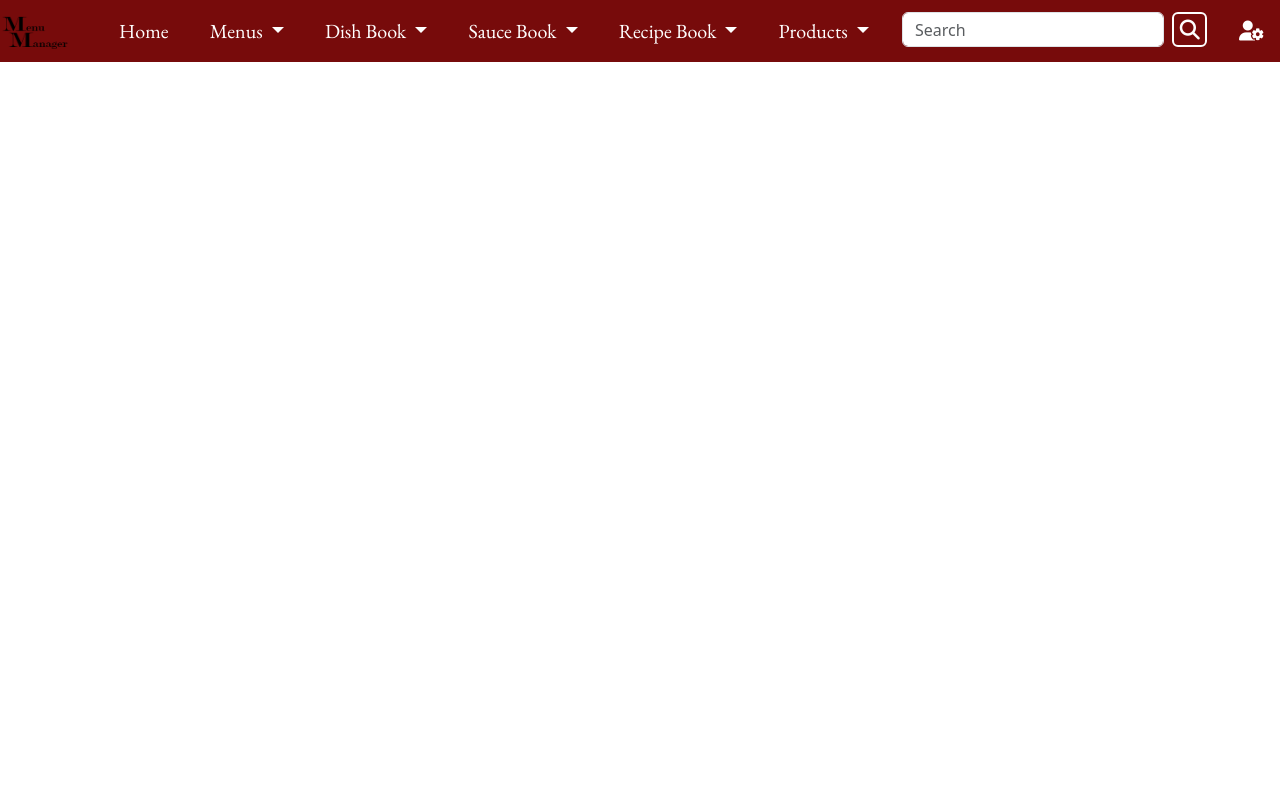
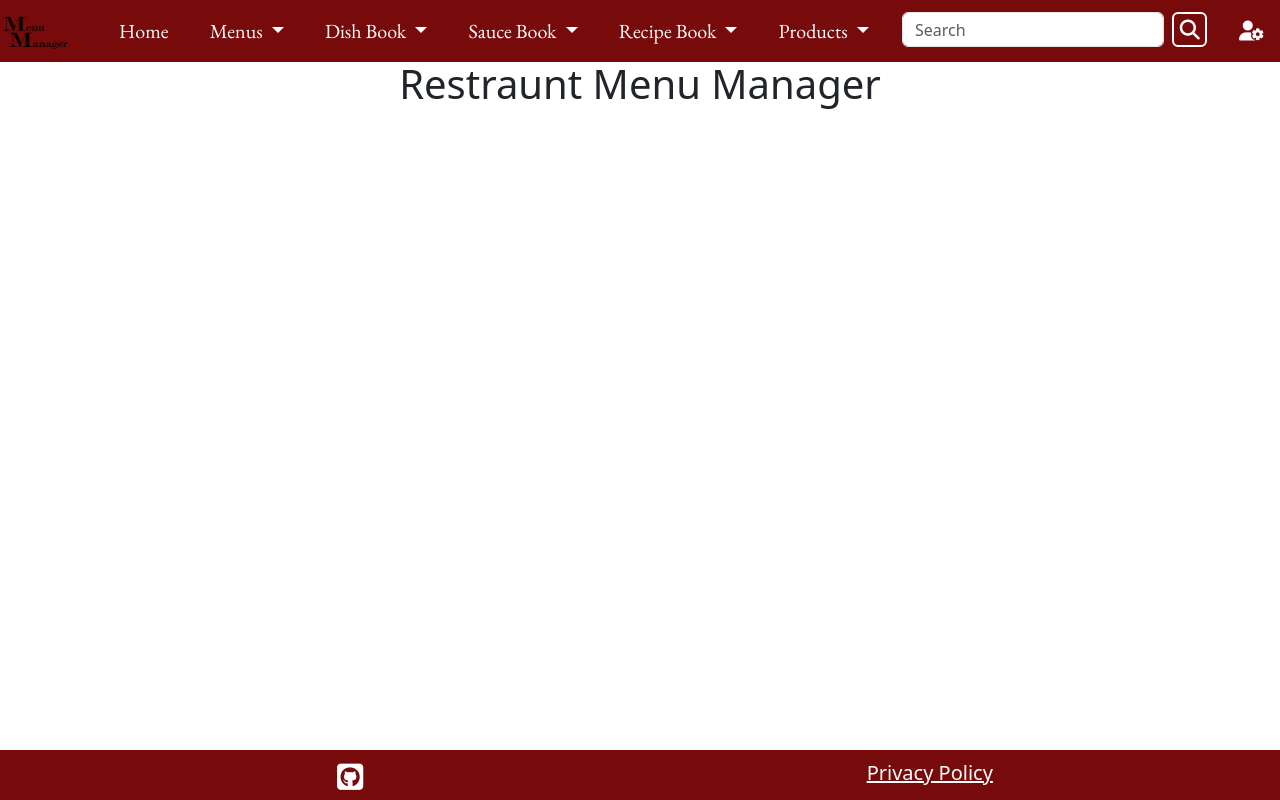
Before and after one commit to A-Croshaw/Menu_Creator, a Django app: page / in a window 1280 px wide. Run offline with Django 5.2, Linux system fonts and the light colour scheme; some libraries are stand-ins or nearby versions.

Commit message:
Add footer with social link and styles

```diff
--- a/static/css/base.css
+++ b/static/css/base.css
@@ -7,7 +7,7 @@
 
     /*--- Colours ---*/
     --white: #fff;
-    --nav-bg: #770b0b;
+    --nav-footer-bg: #770b0b;
     --active-page: #fffb00;
     --nav-hover: #fffb00;
 
@@ -75,7 +75,7 @@
 .nav-txt:hover,
 .bg-nav-dropdowns,
 .bg-nav {
-    background-color: var(--nav-bg);
+    background-color: var(--nav-footer-bg);
 }
 
 .nav-ac-headers,
@@ -191,3 +191,27 @@
 .side-nav-search {
     height: 30px;
 }
+
+/*------------ Footer ------------*/
+
+footer {
+    background-color: var(--nav-footer-bg);
+    height: 50px;
+}
+
+.footer-txt {
+    color: var(--white);
+    font-size: 20px;
+}
+
+.footer-txt:hover{
+    color: var(--nav-hover);
+}
+
+/*------------ Media Queries ------------*/
+
+@media (min-width: 1200px){
+    .content-offset{
+        margin-top: 60px;
+    }
+}
--- a/templates/base.html
+++ b/templates/base.html
@@ -1,6 +1,7 @@
 {% load static %}
 <!DOCTYPE html>
 <html lang="en">
+
 <head>
     <meta charset="UTF-8">
     <meta name="viewport" content="width=device-width, initial-scale=1.0">
@@ -23,16 +24,23 @@
         integrity="sha384-xcuj3WpfgjlKF+FXhSQFQ0ZNr39ln+hwjN3npfM9VBnUskLolQAcN80McRIVOPuO" crossorigin="anonymous">
     </script>
     <!--Bootstrap js-->
-    <script src="https://cdn.jsdelivr.net/npm/bootstrap@5.3.3/dist/js/bootstrap.bundle.min.js" integrity="sha384-YvpcrYf0tY3lHB60NNkmXc5s9fDVZLESaAA55NDzOxhy9GkcIdslK1eN7N6jIeHz" crossorigin="anonymous"></script>
+    <script src="https://cdn.jsdelivr.net/npm/bootstrap@5.3.3/dist/js/bootstrap.bundle.min.js"
+        integrity="sha384-YvpcrYf0tY3lHB60NNkmXc5s9fDVZLESaAA55NDzOxhy9GkcIdslK1eN7N6jIeHz" crossorigin="anonymous">
+    </script>
     {% endblock %}
     <title>Menu Creator - {% block title %}{% endblock %}</title>
 </head>
+
 <body>
+    <!--Header-->
     {% include 'includes/header.html' %}
-    <main>
+    <!--Main Content-->
+    <main class="content-offset">
         {% block content %}
         {% endblock %}
     </main>
+    <!--Footer-->
     {% include 'includes/footer.html' %}
 </body>
+
 </html>
--- a/templates/includes/footer.html
+++ b/templates/includes/footer.html
@@ -0,0 +1,21 @@
+{% load static %}
+<footer class="fixed-bottom">
+    <div class="row justify-content-evenly pt-2">
+        <div class="col-4 pt-1">
+            <div class="row">
+                <a class="footer-txt text-center" href="https://github.com/A-Croshaw/Menu_Manager" target="_blank"
+                    rel="npppener" aria-label="Github - Opens in a new tab">
+                    <i class="fa-brands fa-square-github fa-xl"></i>
+                </a>
+            </div>
+        </div>
+        <div class="col-4">
+            <div class="row">
+                <a class="footer-txt text-center" href="" target="_blank" rel="noopener" class="text-center"
+                    aria-label="Privacy Policy - Opens in a new tab">
+                    Privacy Policy
+                </a>
+            </div>
+        </div>
+    </div>
+</footer>
```
Also changed, not shown: static/icons/github-icon.svg (deleted), static/icons/linkedin-icon.svg (deleted).
